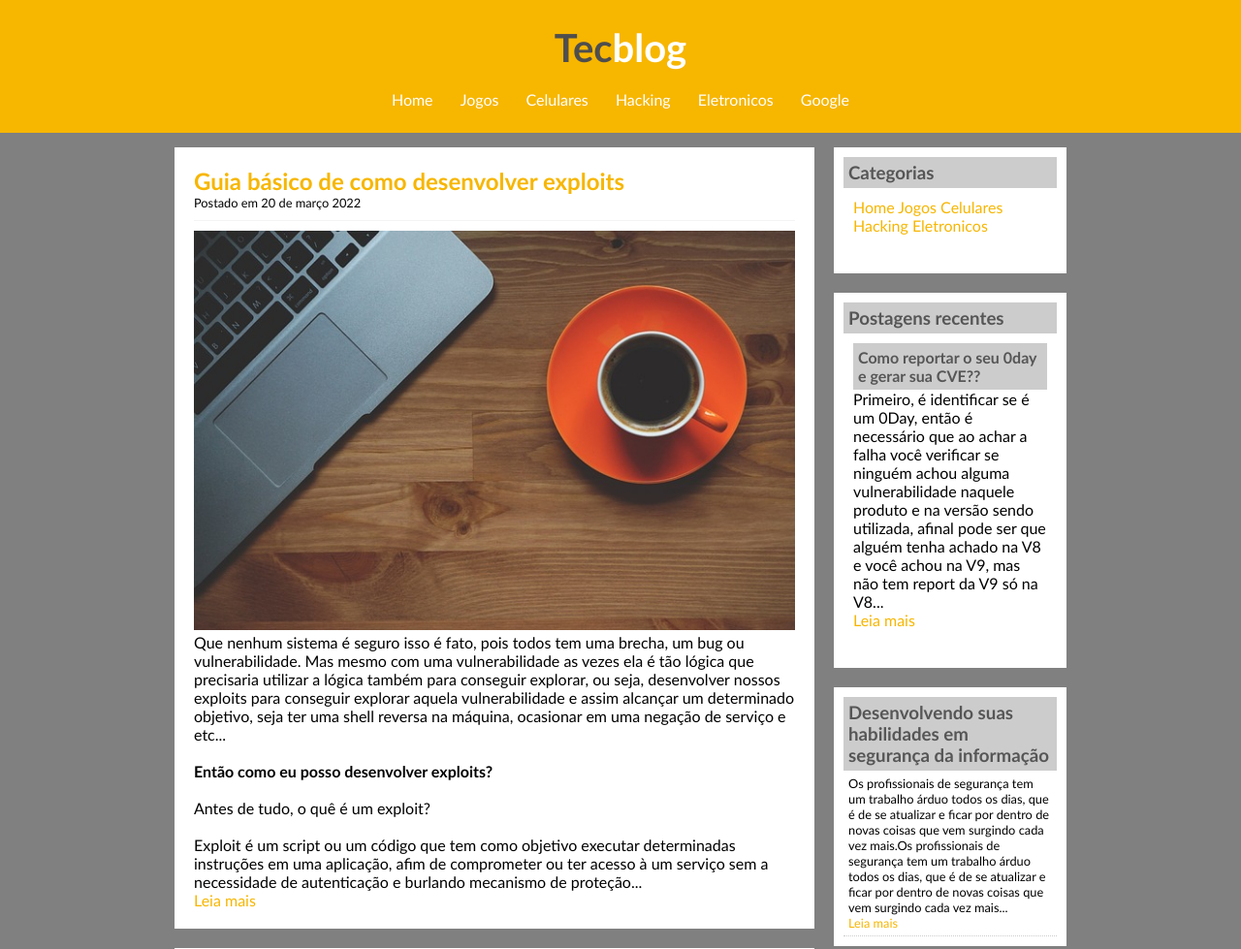
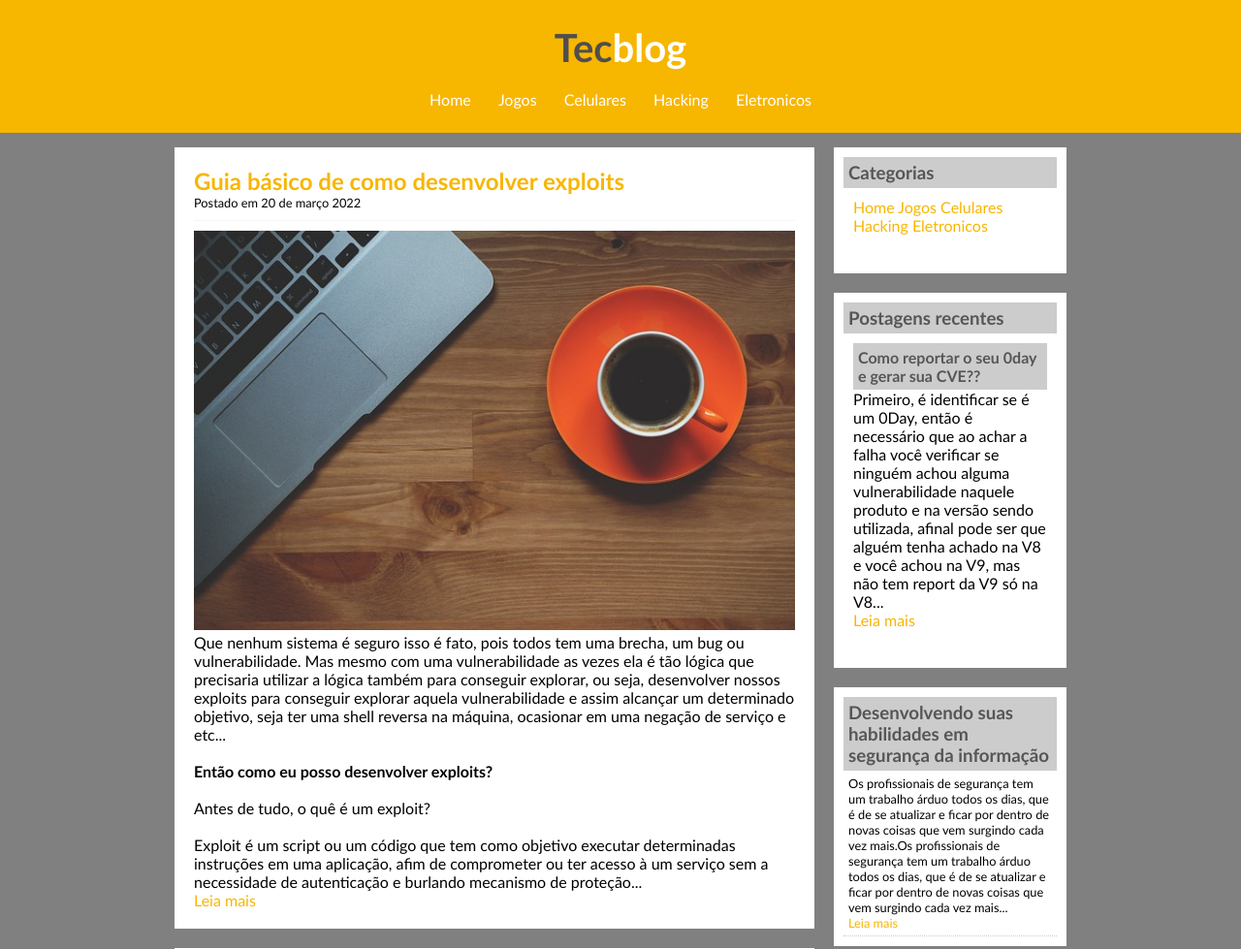
Before and after one commit to felipeegomes/TecBlog.github.io, a plain HTML site: page index.html in a window 1280 px wide. Shown: the top 979 px of the page at 97% size. Drawn offline with Linux system fonts and the light colour scheme.

Commit message:
Update index.html
Removi uma linha de codigo.

```diff
--- a/index.html
+++ b/index.html
@@ -21,7 +21,7 @@
 				<a href="celulares.html">Celulares</a>
 				<a href="Hacking.html">Hacking</a>
 				<a href="eletronicos.html">Eletronicos</a>
-				<a href="www.google.com">Google</a>
+
 
 			</div>
 
```
